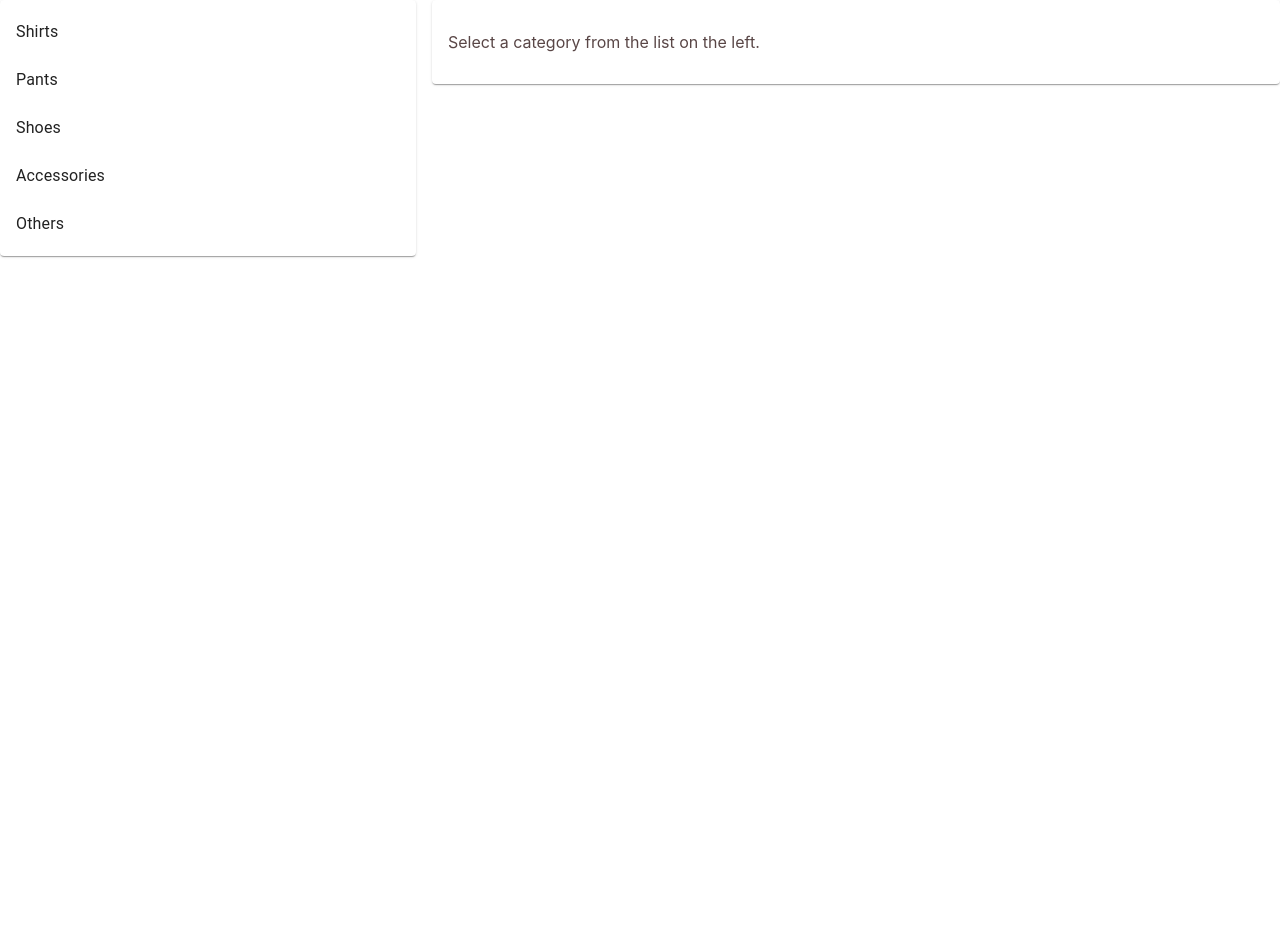
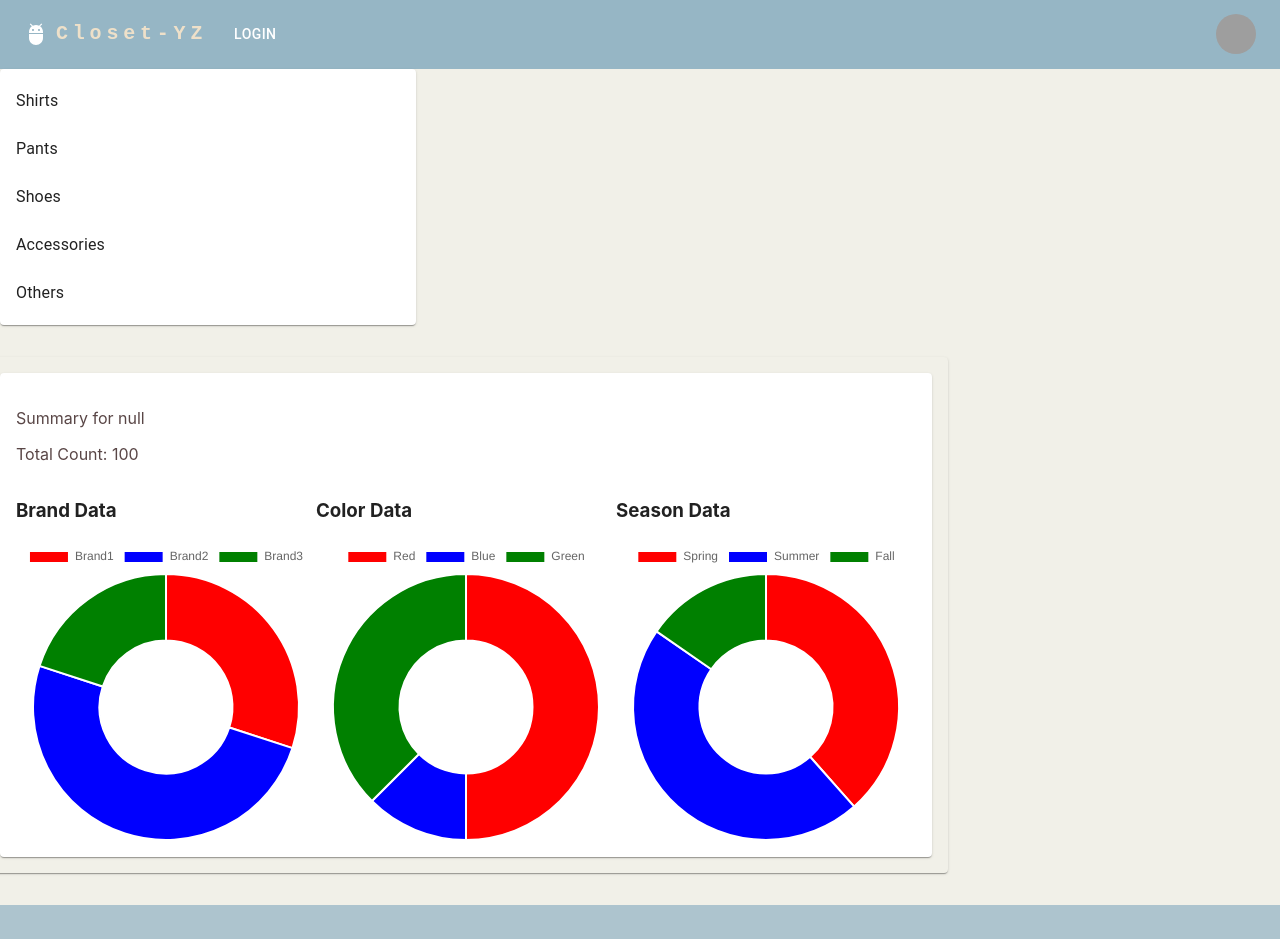
Before and after one commit to oluobamzy/closet-yz, a React (Create React App) app in the folder client/: page /dashboard in a window 1280 px wide. Shown: the top 939 px of the page. Before the commit the page ends 800 px from the top, so only its background shows below. Built offline with nearby package versions, Linux system fonts and the light colour scheme; grey boxes are pictures that could not be loaded.

Commit message:
client dashboard fixed

```diff
--- a/client/src/components/Dashboard.js
+++ b/client/src/components/Dashboard.js
@@ -8,6 +8,9 @@ import ListItemText from "@mui/material/ListItemText";
 import { Chart as ChartJS, ArcElement, Tooltip, Legend } from "chart.js";
 import { Pie } from "react-chartjs-2";
 import { styled } from "@mui/system";
+import ResponsiveAppBar from './ResponsiveAppBar'; // Import the ResponsiveAppBar
+import Footer from './Footer'; // Import the Footer
+import Box from '@mui/material/Box';
 
 ChartJS.register(ArcElement, Tooltip, Legend);
 
@@ -144,7 +147,31 @@ const Dashboard = () => {
     setSelectedCategory(category);
   };
 
+  const StyledContainer = styled(Box)(({ theme }) => ({
+    display: 'flex',
+    justifyContent: 'center',
+    alignItems: 'center',
+    minHeight: '100vh', // Use minHeight to fill the entire viewport vertically
+    backgroundColor: "#F1F0E8",
+
+  }));
+
+  const StyledBanner = styled(Paper)(({ theme }) => ({
+    display: "flex",
+    flexDirection: "row",
+    alignItems: "center",
+    padding: theme.spacing(2),
+    backgroundColor: "#F1F0E8", // Background color
+    marginBottom: theme.spacing(4),
+    marginTop: theme.spacing(4),
+    height: "50%",
+  }
+  ));
+
   return (
+    <div className="dashboard">
+      <ResponsiveAppBar />
+      <StyledContainer>
         <Grid container spacing={2}>
           {/* First Column */}
           <Grid item xs={4}>
@@ -164,7 +191,8 @@ const Dashboard = () => {
           </Grid>
 
           {/* Second Column */}
-      <Grid item xs={8}>
+          <StyledBanner>
+            <Grid item xs={8} style={{ display: "flex" }}>
               <Paper>
                 <div style={{ padding: "16px" }}>
                   {selectedCategory && categorySummary[selectedCategory] ? (
@@ -179,11 +207,13 @@ const Dashboard = () => {
                       <div
                         style={{
                           display: "flex",
+                          flexDirection: "row",
                           justifyContent: "center",
                           gap: "10px", // Adjust the gap/margin as needed
                           flexWrap: "wrap",
                         }}
                       >
+                        <div className="pieCharts" style={{display:"flex"}}>
                           {/* Pie Chart for brandData */}
                           <div>
                             <h3>Brand Data</h3>
@@ -211,7 +241,6 @@ const Dashboard = () => {
                               height={300} // Adjust the height as needed
                             />
                           </div>
-
                           {/* Pie Chart for colorData */}
                           <div>
                             <h3>Color Data</h3>
@@ -239,7 +268,6 @@ const Dashboard = () => {
                               height={300} // Adjust the height as needed
                             />
                           </div>
-
                           {/* Pie Chart for Season */}
                           <div>
                             <h3>Season Data</h3>
@@ -267,32 +295,132 @@ const Dashboard = () => {
                               height={300} // Adjust the height as needed
                             />
                           </div>
+
                         </div>
-                {/* Last Purchase */}
-                <div>
-                  <h3>Last Purchase</h3>
-                  <img
-                    src={categorySummary[selectedCategory].lastPurchaseImage}
-                    alt={`Last Purchase for ${selectedCategory}`}
-                    style={{
-                      width: "300px", // Set width to 300px
-                      height: "300px", // Set height to 300px
-                      borderRadius: "50%", // Apply a border-radius of 50% for a circular image
-                    }}
-                  />
-                  <p>
-                    Purchased on:{" "}
-                    {categorySummary[selectedCategory].lastPurchaseDate}
-                  </p>
+
+
+
                       </div>
+
                     </div>
                   ) : (
-              <p>Select a category from the list on the left.</p>
+                    <div>
+                      <h2>{selectedCategory}</h2>
+                      <p>{`Summary for ${selectedCategory}`}</p>
+                      {/* Total Count */}
+                      <p>
+                        Total Count: {categorySummary[categories[0]].totalCount}
+                      </p>
+                      {/* Flex container for pie charts and image */}
+                      <div
+                        style={{
+                          display: "flex",
+                          flexDirection: "row",
+                          justifyContent: "center",
+                          gap: "10px", // Adjust the gap/margin as needed
+                          flexWrap: "wrap",
+                        }}
+                      >
+                        <div className="pieCharts" style={{display:"flex"}}>
+                          {/* Pie Chart for brandData */}
+                          <div>
+                            <h3>Brand Data</h3>
+                            <Pie
+                              data={{
+                                labels: Object.keys(
+                                  categorySummary[categories[0]].brandData
+                                ),
+                                datasets: [
+                                  {
+                                    data: Object.values(
+                                      categorySummary[categories[0]].brandData
+                                    ),
+                                    backgroundColor: [
+                                      "red",
+                                      "blue",
+                                      "green",
+                                      // Add more colors as needed
+                                    ],
+                                  },
+                                ],
+                              }}
+                              options={pieChartOptions}
+                              width={300} // Adjust the width as needed
+                              height={300} // Adjust the height as needed
+                            />
+                          </div>
+                          {/* Pie Chart for colorData */}
+                          <div>
+                            <h3>Color Data</h3>
+                            <Pie
+                              data={{
+                                labels: Object.keys(
+                                  categorySummary[categories[0]].colorData
+                                ),
+                                datasets: [
+                                  {
+                                    data: Object.values(
+                                      categorySummary[categories[0]].colorData
+                                    ),
+                                    backgroundColor: [
+                                      "red",
+                                      "blue",
+                                      "green",
+                                      // Add more colors as needed
+                                    ],
+                                  },
+                                ],
+                              }}
+                              options={pieChartOptions}
+                              width={300} // Adjust the width as needed
+                              height={300} // Adjust the height as needed
+                            />
+                          </div>
+                          {/* Pie Chart for Season */}
+                          <div>
+                            <h3>Season Data</h3>
+                            <Pie
+                              data={{
+                                labels: Object.keys(
+                                  categorySummary[categories[0]].seasonData
+                                ),
+                                datasets: [
+                                  {
+                                    data: Object.values(
+                                      categorySummary[categories[0]].seasonData
+                                    ),
+                                    backgroundColor: [
+                                      "red",
+                                      "blue",
+                                      "green",
+                                      // Add more colors as needed
+                                    ],
+                                  },
+                                ],
+                              }}
+                              options={pieChartOptions}
+                              width={300} // Adjust the width as needed
+                              height={300} // Adjust the height as needed
+                            />
+                          </div>
+
+                        </div>
+
+
+
+                      </div>
+
+                    </div>
                   )}
                 </div>
               </Paper>
             </Grid>
+          </StyledBanner>
         </Grid>
+      </StyledContainer>
+      <Footer />
+
+    </div>
   );
 };
 
```
Lines whose indentation alone changed are shown as unchanged.
